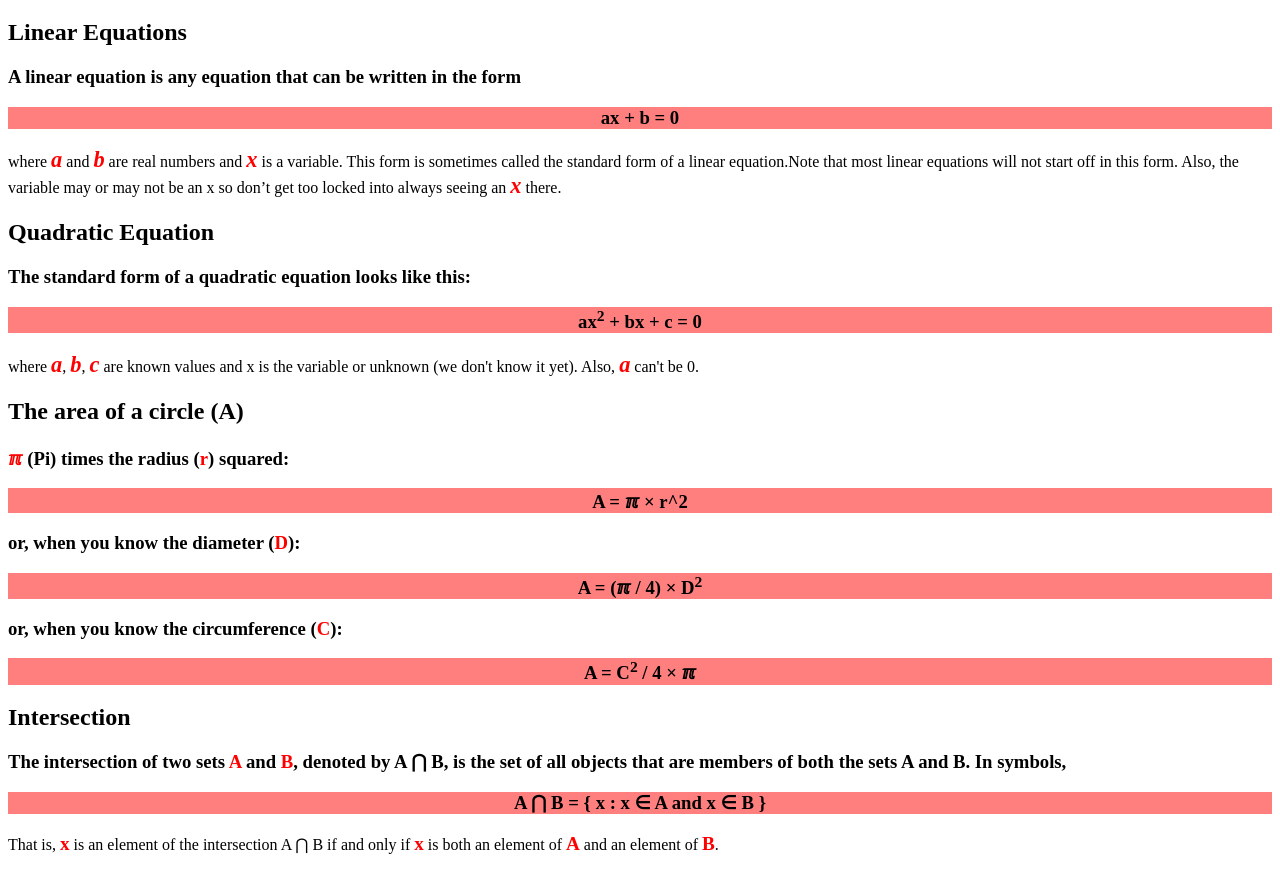
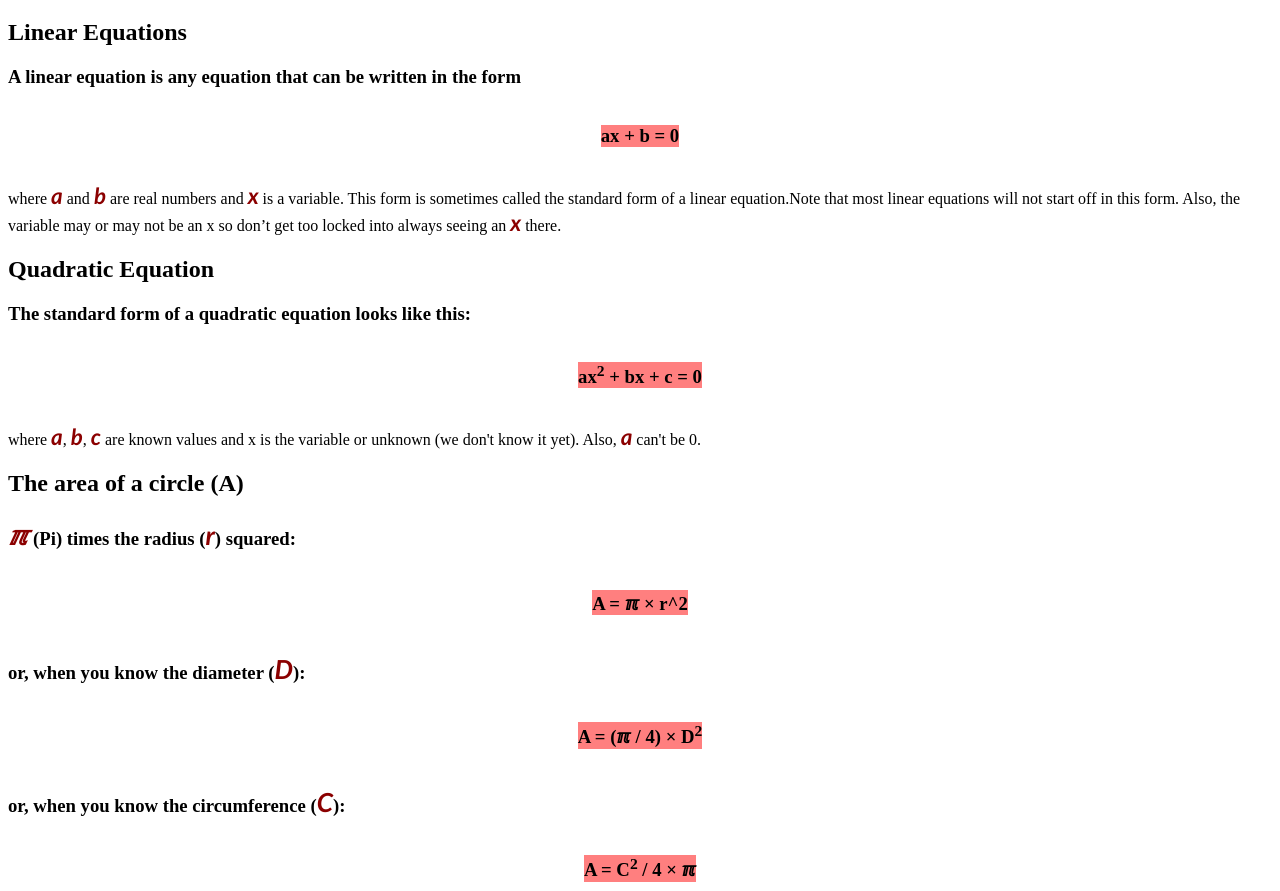
Before and after one commit to Somnovem/FrontEnd, a plain HTML site: page Practices/Practice 1/task3.html in a window 1280 px wide. Shown: the part 61-952 px from the top of the page. Before the commit the page ends 924 px from the top, so only its background shows below. Drawn offline with Linux system fonts and the light colour scheme.

Commit message:
practice 1 complete

```diff
--- a/Practices/Practice 1/task3.html
+++ b/Practices/Practice 1/task3.html
@@ -2,7 +2,21 @@
 <html lang="en">
 <head>
     <meta charset="UTF-8">
-    <title>Document</title>
+    <title>PRACTICE 3</title>
+    <style>
+        .formula-container {
+			display: inline-block;
+            display: flex;
+            justify-content: center;
+		}
+        .variable
+        {
+            color:darkred;
+            font-style: italic;
+            font-size: 1.4em;
+            font-family: 'Gill Sans', 'Gill Sans MT', Calibri, 'Trebuchet MS', sans-serif;
+        }
+    </style>
 </head>
 <body>
     <h1 style="text-align: center;">Mathematical formulas</h1>
@@ -11,40 +25,53 @@
 
     <h3>A linear equation is any equation that can be written in the form</h3>
 
-    <h3 style="background-color: rgba(255, 0, 0, 0.5); text-align: center;">ax + b = 0</h3>
+    <div class="formula-container">
+        <h3 style="background-color: rgba(255, 0, 0, 0.5); text-align: center;">ax + b = 0</h3>
+    </div>
 
-    <p>where <b style="color:red;font-style: italic;font-size: 1.4em;">a</b> and <b style="color:red;font-style: italic;font-size: 1.4em;">b</b> are real numbers and <b style="color:red;font-style: italic;font-size: 1.4em;">x</b> is a variable.
+    <p>where <b class="variable">a</b> and <b class="variable">b</b> are real numbers and <b class="variable">x</b> is a variable.
     This form is sometimes called the standard form of a linear equation.Note that most linear equations will not start off in this form. Also, the variable
-    may or may not be an x so don’t get too locked into always seeing an <b style="color:red;font-style: italic;font-size: 1.4em;">x</b> there.</p>
+    may or may not be an x so don’t get too locked into always seeing an <b class="variable">x</b> there.</p>
 
     <h2>Quadratic Equation</h2>
 
     <h3>The standard form of a quadratic equation looks like this:</h3>
 
+    <div class="formula-container">
     <h3 style="background-color: rgba(255, 0, 0, 0.5); text-align: center;">ax<sup>2</sup> + bx + c = 0</h3>
+    </div>
 
-    <p>where <b style="color:red;font-style: italic;font-size: 1.4em;">a</b>, <b style="color:red;font-style: italic;font-size: 1.4em;">b</b>,
-    <b style="color:red;font-style: italic;font-size: 1.4em;">c</b> are known values and x is the variable or unknown (we don't know it yet). Also,
-    <b style="color:red;font-style: italic;font-size: 1.4em;">a</b> can't be 0.</p>
+    <p>where <b class="variable">a</b>, <b class="variable">b</b>,
+    <b class="variable">c</b> are known values and x is the variable or unknown (we don't know it yet). Also,
+    <b class="variable">a</b> can't be 0.</p>
 
     <h2>The area of a circle (A)</h2>
 
-    <h3> <b style="color:red;">&#8508;</b> (Pi) times the radius (<b style="color:red;">r</b>) squared:</h3>
+    <h3> <b class="variable">&#8508;</b> (Pi) times the radius (<b class="variable">r</b>) squared:</h3>
 
-    <h3 style="background-color: rgba(255, 0, 0, 0.5); text-align: center;">A = &#8508; &times; r^2</h3>
+    <div class="formula-container">
+        <h3 style="background-color: rgba(255, 0, 0, 0.5); text-align: center;">A = &#8508; &times; r^2</h3>
+    </div>
 
-    <h3>or, when you know the diameter (<b style="color:red;">D</b>):</h3>
-    <h3 style="background-color: rgba(255, 0, 0, 0.5); text-align: center;">A = (&#8508; / 4) &times; D<sup>2</sup> </h3>
+    <h3>or, when you know the diameter (<b class="variable">D</b>):</h3>
 
-    <h3>or, when you know the circumference (<b style="color:red;">C</b>):</h3>
-    <h3 style="background-color: rgba(255, 0, 0, 0.5); text-align: center;">A = C<sup>2</sup> / 4 &times; &#8508; </h3>
+    <div class="formula-container">
+        <h3 style="background-color: rgba(255, 0, 0, 0.5); text-align: center;">A = (&#8508; / 4) &times; D<sup>2</sup> </h3>
+    </div>
+
+    <h3>or, when you know the circumference (<b class="variable">C</b>):</h3>
+
+    <div class="formula-container">
+        <h3 style="background-color: rgba(255, 0, 0, 0.5); text-align: center;">A = C<sup>2</sup> / 4 &times; &#8508; </h3>
+    </div>
 
     <h2>Intersection</h2>
 
-    <h3>The intersection of two sets <b style="color:red;">A</b> and <b style="color:red;">B</b>, denoted by A &#8898; B, is the set of all objects that are members of both the sets A and B. In symbols,</h3>
+    <h3>The intersection of two sets <b class="variable">A</b> and <b class="variable">B</b>, denoted by A &#8898; B, is the set of all objects that are members of both the sets A and B. In symbols,</h3>
 
-    <h3 style="background-color: rgba(255, 0, 0, 0.5); text-align: center;">A &#8898; B = { x : x &isin; A and x &isin; B } </h3>
-
-    That is, <b style="color:red;font-size: 1.2em;">x</b> is an element of the intersection A &#8898; B if and only if <b style="color:red;font-size: 1.2em;">x</b> is both an element of <b style="color:red;font-size: 1.2em;">A</b> and an element of <b style="color:red;font-size: 1.2em;">B</b>.
+    <div class="formula-container">
+        <h3 style="background-color: rgba(255, 0, 0, 0.5); text-align: center;">A &#8898; B = { x : x &isin; A and x &isin; B } </h3>
+    </div>
+    That is, <b class="variable">x</b> is an element of the intersection A &#8898; B if and only if <b class="variable">x</b> is both an element of <b class="variable">A</b> and an element of <b class="variable">B</b>.
 </body>
 </html>
```
Also changed, not shown: Practices/Practice 1/task2.html (+15 -5 lines).
